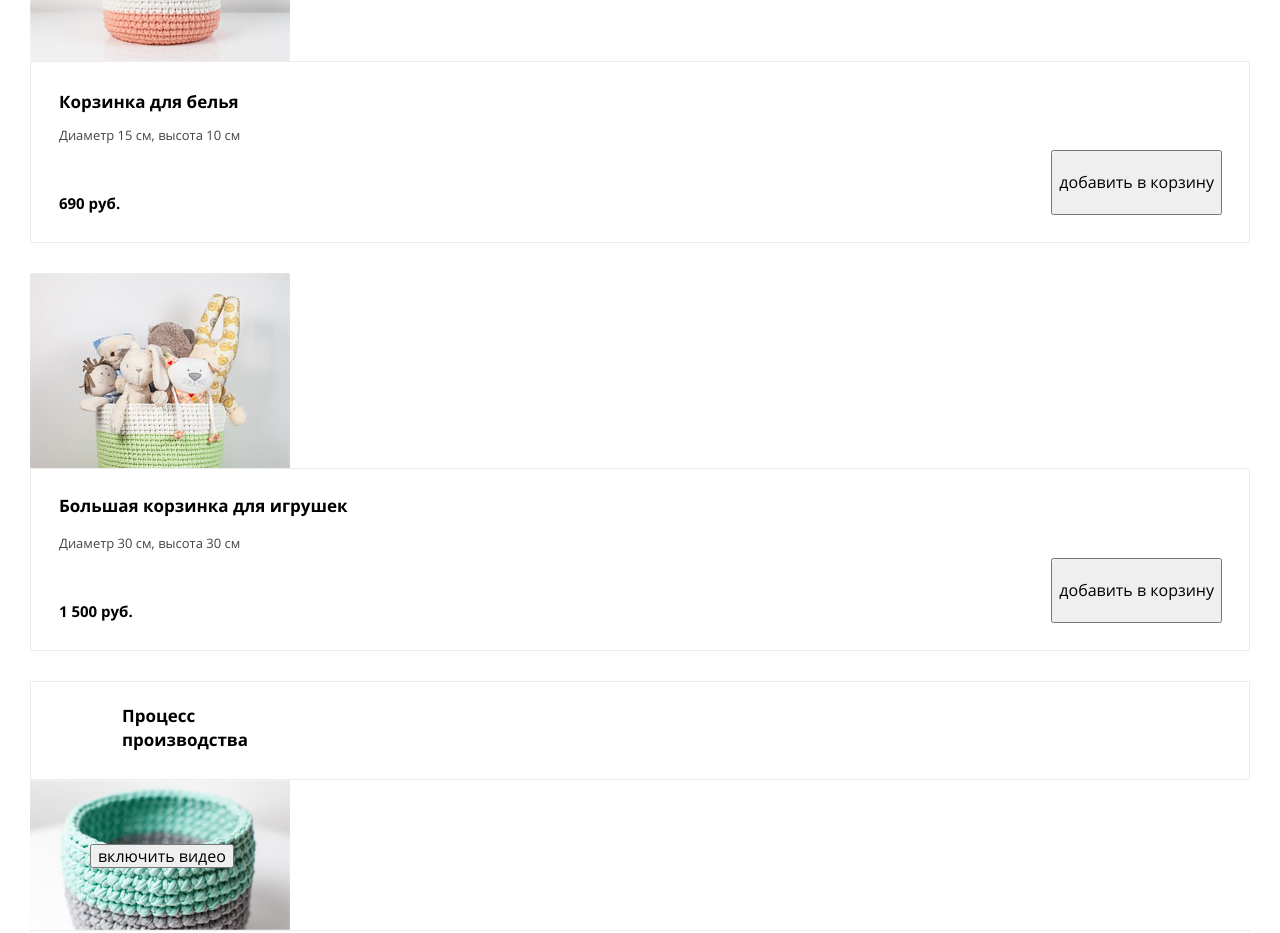
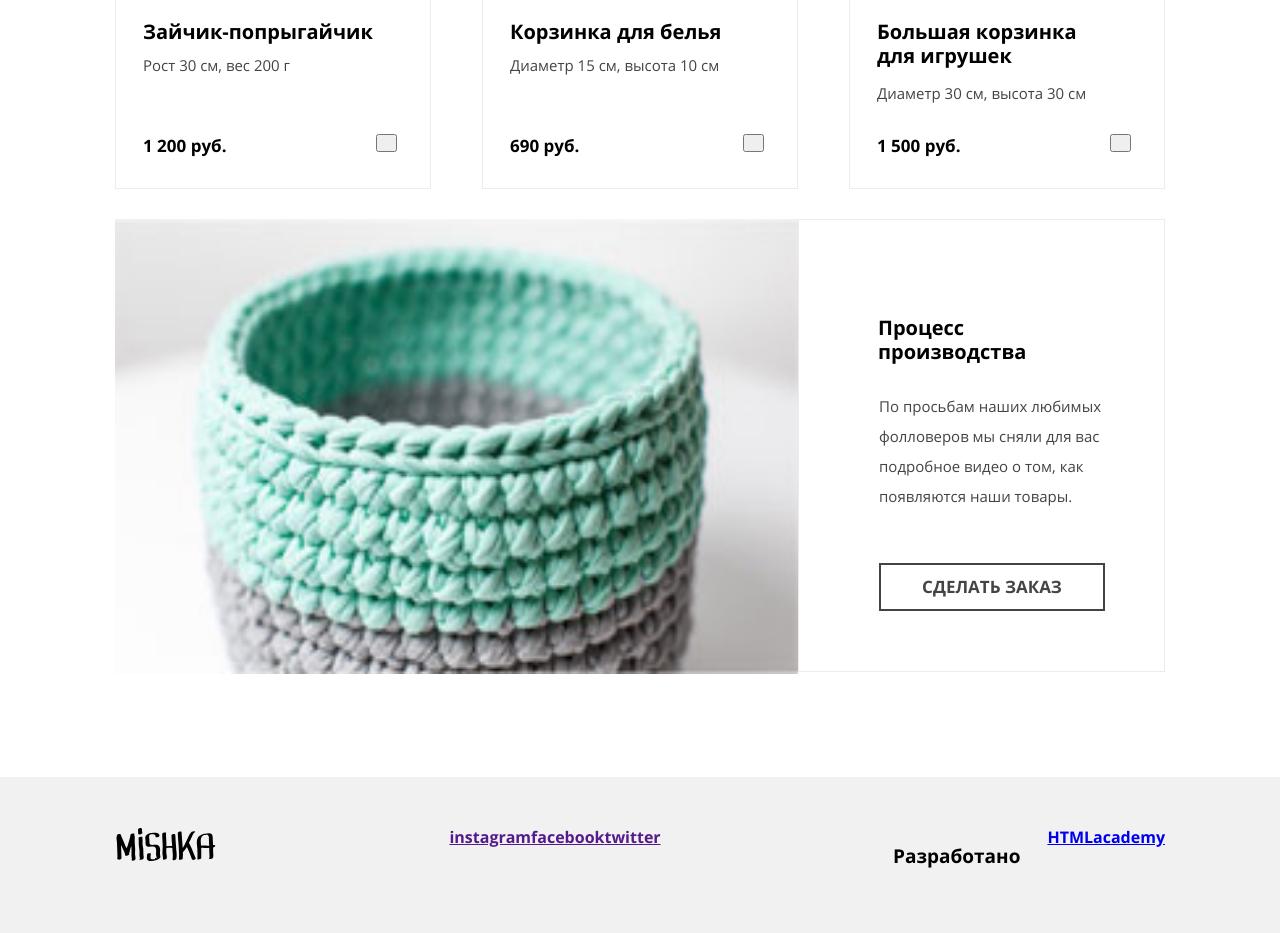
Before and after one commit to Granatovoe-moloko/1699281-mishka-23, a website: page source/catalog.html in a window 1280 px wide. Shown: the part 1100-2033 px from the top of the page. Drawn offline with nearby package versions, Linux system fonts and the light colour scheme; files that its build step writes are made by us from their sources.

Commit message:
сделала страничку каталога

```diff
--- a/source/catalog.html
+++ b/source/catalog.html
@@ -2,13 +2,14 @@
 <html lang="ru" class="page">
   <head>
     <meta charset="utf-8">
+    <meta name="viewport" content="width=device-width, initial-scale=1.0">
     <title>HTML Academy: Мишка</title>
     <link href="css/style.css" rel="stylesheet">
   </head>
   <body class="page__body">
 
-
     <header class="header">
+      <div class="header__wrapper">
         <section class="logo header__logo">
           <a href="index.html" class="logo__link">
             <img class="logo__image" src="img/mishka-logo-mobile.svg" width="86" height="35" alt="логотип сайта Мишка">
@@ -32,59 +33,74 @@
             </li>
           </ul>
         </nav>
+      </div>
     </header>
 
     <main class="catalog">
       <h1 class="catalog__title">Каталог товаров</h1>
+      <div class="catalog__wrapper">
         <ul class="catalog__list">
           <li class="catalog__item article">
             <img class="article__image article__image--rabbit" src="img/products/rabbit.jpg" width="260" height="195" alt="вязаный белый зайка, одетый в голубое">
             <div class="article__info">
+              <div class="article__block">
                 <h2 class="article__name article__name--rabbit">Зайчик-попрыгайчик</h2>
                 <p class="article__description article__description--rabbit">Рост 30 см, вес 200 г</p>
+              </div>
               <div class="article__purchase">
                 <p class="article__price article__price--rabbit">1 200 руб.</p>
-              <button class="article__button article__button--rabbit" type="button">добавить в корзину</button>
+                <button class="article__button article__button--rabbit" type="button"></button>
               </div>
             </div>
           </li>
           <li class="catalog__item article">
             <img class="article__image article__image--laundry-basket" src="img/products/laundry-basket.jpg" width="260" height="195" alt="сверху белая снизу оранжевая вязаная корзинка, в которой лежат три свернутых полотенца">
             <div class="article__info">
+              <div class="article__block">
                 <h2 class="article__name article__name--laundry-basket">Корзинка для белья</h2>
                 <p class="article__description article__description--laundry-basket">Диаметр 15 см, высота 10 см</p>
+              </div>
               <div class="article__purchase">
                 <p class="article__price article__price--laundry-basket">690 руб.</p>
-              <button class="article__button article__button--laundry-basket" type="button">добавить в корзину</button>
+                <button class="article__button article__button--laundry-basket" type="button"></button>
               </div>
             </div>
           </li>
           <li class="catalog__item article">
             <img class="article__image article__image--big-basket" src="img/products/big-basket.jpg" width="260" height="195" alt="сверху белая снизу салатовая вязаная корзинка, в которой лежат вязаные игрушки">
             <div class="article__info article__info--big-basket">
-            <h2 class="article__name article__name--big-basket">Большая корзинка для игрушек</h2>
+              <div class="article__block">
+                <h2 class="article__name article__name--big-basket">Большая корзинка <br>для игрушек</h2>
                 <p class="article__description article__description--big-basket">Диаметр 30 см, высота 30 см</p>
+              </div>
               <div class="article__purchase">
                 <p class="article__price article__price--big-basket">1 500 руб.</p>
-              <button class="article__button article__button--big-basket" type="button">добавить в корзину</button>
+                <button class="article__button article__button--big-basket" type="button"></button>
               </div>
             </div>
           </li>
         </ul>
+      </div>
 
       <section class="production">
-        <h2 class="production__title">Процесс <br>производства</h2>
+        <div class="production__container">
+          <h2 class="production__title">Процесс производства</h2>
           <img class="production__video" src="img/products/video-mobile.jpg" width="260" height="150" alt="кадр из видео процесса производства, на котором изображена вязаная корзинка">
-        <button class="production__play" type="button">включить видео</button>
+          <button class="production__play visually-hidden" type="button">включить видео</button>
           <div class="production__wrapper">
             <p class="production__text">По просьбам наших любимых фолловеров мы сняли для вас подробное видео о том, как появляются наши товары.</p>
             <button class="production__order-button" type="button">Сделать заказ</button>
+          </div>
         </div>
       </section>
     </main>
 
     <footer class="footer">
-      <h2 class="footer__heading">Мы в социальных сетях</h2>
+      <div class="footer__wrapper">
+        <a href="" class="footer__logo-link">
+          <img class="footer__logo-image" src="img/logo-footer.svg" width="102" height="33" alt="логотип сайта Мишка">
+        </a>
+        <h2 class="footer__heading visually-hidden">Мы в социальных сетях</h2>
         <ul class="footer__socials socials">
           <li class="socials__item">
             <a href="">instagram</a>
@@ -100,10 +116,12 @@
           <p class="copyright__descripion">Разработано</p>
           <a href="https://htmlacademy.ru/intensive/adaptive" class="copyright__link">HTMLacademy</a>
         </div>
+      </div>
     </footer>
 
+    <div class="popup__wrapper">
       <section class="popup">
-      <h2 class="popup__heading">Добавить <br>в корзину</h2>
+        <h2 class="popup__heading">Добавить в корзину</h2>
         <form class="popup__form" method="get" action="https://echo.htmlacademy.ru">
           <fieldset class="popup__chosen">
           <legend class="popup__text">Выберите размер:</legend>
@@ -125,5 +143,7 @@
           <button class="popup__add" type="submit">Добавить</button>
         </form>
       </section>
+    </div>
+
   </body>
 </html>
--- a/source/less/blocks/article.less
+++ b/source/less/blocks/article.less
@@ -41,3 +41,60 @@
   margin: 0;
   margin-top: 41px;
 }
+
+.article__button {
+  .sizes(20px; 19px);
+  margin-top: 41px;
+}
+
+@media (min-width: @tablet-width) {
+  .article {
+    display: flex;
+  }
+
+  .article__image {
+    .sizes(334px; 334px);
+  }
+
+  .article__info {
+    width: 100%;
+    padding: 27px 40px 26px 33px;
+    display: flex;
+    flex-direction: column;
+    justify-content: space-between;
+  }
+
+  .article__name {
+    .text-sizes(20px; 24px);
+  }
+
+  .article__description {
+    .text-sizes(15px; 30px);
+  }
+
+  .article__price {
+    .text-sizes(17px; 24px);
+    margin: 0;
+  }
+
+  .article__button {
+    .sizes(21px; 18px);
+    margin: 0;
+  }
+}
+
+@media (min-width: @desktop-width) {
+  .article {
+    display: block;
+  }
+
+  .article__image {
+    .sizes(316px; 462px);
+  }
+
+  .article__info {
+    width: auto;
+    min-height: 138px;
+    padding: 27px 33px 30px 27px;
+  }
+}
--- a/source/less/blocks/catalog.less
+++ b/source/less/blocks/catalog.less
@@ -1,10 +1,11 @@
-.catalog {
-  margin: 0 30px 58px 30px;
+.catalog__wrapper {
+  width: @mobile-width;
+  margin: 0 auto;
 }
 
 .catalog__title {
   .text-sizes(27px; 30px);
-  margin: 0 -30px;
+  margin: 0;
   padding: 74px 0;
   text-align: center;
   background-color: @light-gray;
@@ -14,4 +15,36 @@
   list-style: none;
   margin: 0;
   padding: 0;
+  padding-left: 30px;
+  padding-right: 30px;
 }
+
+@media (min-width: @tablet-width) {
+  .catalog__title {
+    .text-sizes(43px; 50px);
+  }
+
+  .catalog__wrapper {
+    width: @tablet-width;
+  }
+
+  .catalog__list {
+    padding-left: 50px;
+    padding-right: 50px;
+  }
+}
+
+@media (min-width: @desktop-width) {
+  .catalog__title {
+    .text-sizes(53px; 57px);
+  }
+
+  .catalog__wrapper {
+    width: @desktop-width;
+  }
+
+  .catalog__list {
+    display: flex;
+    justify-content: space-between;
+  }
+}
--- a/source/less/blocks/production.less
+++ b/source/less/blocks/production.less
@@ -1,6 +1,13 @@
 .production {
+  width: @mobile-width;
+  margin: 0 auto;
   margin-top: 30px;
   position: relative;
+}
+
+.production__container {
+  padding-left: 30px;
+  padding-right: 30px;
 }
 
 .production__title {
@@ -22,7 +29,7 @@
 
 .production__wrapper {
   border: 1px solid @smoke-gray;
-  padding: 35px 34px 33px 34px;
+  padding: 35px 24px 33px 34px;
 }
 
 .production__text {
@@ -32,7 +39,7 @@
 }
 
 .production__order-button {
-  .sizes(192px; 52px);
+  .sizes(188px; 48px);
   .text-sizes(18px; 16px);
   border: 2px solid @gray;
   color: @gray;
@@ -43,3 +50,80 @@
   margin-top: 18px;
   text-transform: uppercase;
 }
+
+@media (min-width: @tablet-width) {
+  .production {
+    width: @tablet-width;
+  }
+
+  .production__container {
+    padding-left: 50px;
+    padding-right: 50px;
+    display: grid;
+    grid-template-columns: 1fr;
+    grid-template-rows: 455px  90px auto;
+  }
+
+  .production__video {
+    .sizes(668px; 455px);
+    grid-row: ~"1/2";
+  }
+
+  .production__title {
+    grid-row: ~"2/3";
+    border-bottom: none;
+    .text-sizes(20px; 24px);
+    padding: 41px 107px 0 107px;
+  }
+
+  .production__wrapper {
+    grid-row: ~"3/4";
+    border-top: none;
+    padding: 25px 17px 46px 40px;
+  }
+
+  .production__text {
+    .text-sizes(15px; 30px);
+  }
+
+  .production__order-button {
+    .sizes(580px; 48px);
+    .text-sizes(17px; 16px);
+    margin-top: 41px;
+  }
+}
+
+@media (min-width: @desktop-width) {
+  .production {
+    width: @desktop-width;
+  }
+
+  .production__container {
+    grid-template-columns: 683px 367px;
+    grid-template-rows: 144px auto;
+  }
+
+  .production__video {
+    .sizes(683px; 455px);
+    grid-column: ~"1/3";
+    grid-row: ~"1/2";
+  }
+
+  .production__title {
+    grid-column: ~"2/3";
+    grid-row: ~"1/2";
+    padding: 96px 110px 0 79px;
+  }
+
+  .production__wrapper {
+    grid-column: ~"2/3";
+    grid-row: ~"2/3";
+    padding: 28px 36px 60px 80px;
+  }
+
+  .production__order-button {
+    .sizes(226px; 48px);
+    .text-sizes(17px; 16px);
+    margin-top: 52px;
+  }
+}
```
Lines whose indentation alone changed are shown as unchanged.
